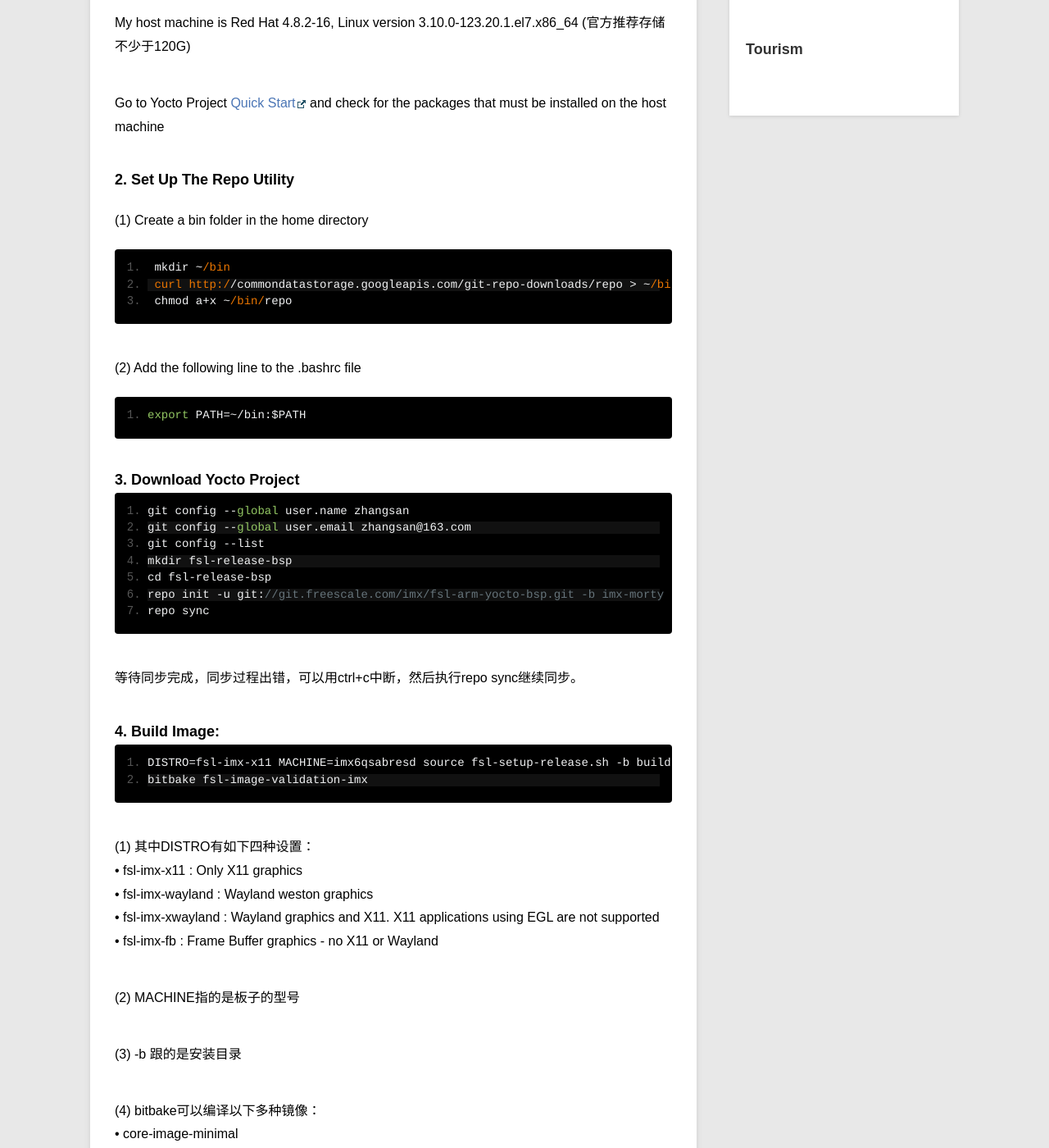
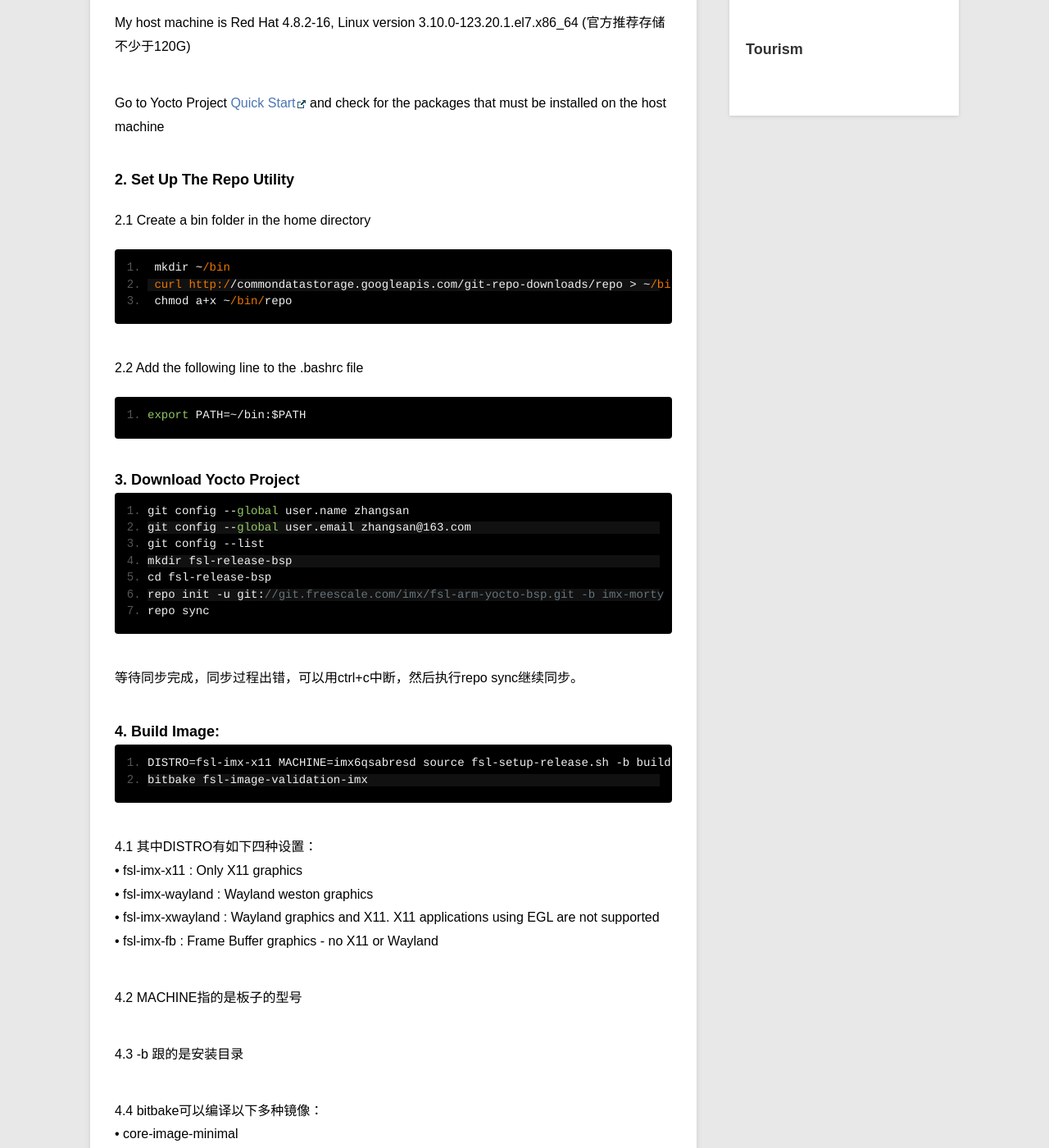
Before and after one commit to yilingxu/yilingxu.github.io, a Jekyll site: the page built from _posts/note/2018-3-28-Yocto Project Setup on i.MX 6Quad SABRE-SD.md, in a window 1280 px wide and 1400 px high, scrolled down 277 px. Shown: the whole window at 82% size. Built offline with Jekyll 4.4.1, drawn with Linux system fonts in a browser that asks for light colours.

Commit message:
Update 2018-3-28-Yocto Project Setup on i.MX 6Quad SABRE-SD.md

````diff
--- a/_posts/note/2018-3-28-Yocto Project Setup on i.MX 6Quad SABRE-SD.md
+++ b/_posts/note/2018-3-28-Yocto Project Setup on i.MX 6Quad SABRE-SD.md
@@ -14,7 +14,7 @@ Go to Yocto Project [Quick Start](https://www.yoctoproject.org/docs/current/ref-
 
 ### 2. Set Up The Repo Utility
 
-(1) Create a bin folder in the home directory
+2.1 Create a bin folder in the home directory
 
 ```
  mkdir ~/bin
@@ -22,7 +22,7 @@ Go to Yocto Project [Quick Start](https://www.yoctoproject.org/docs/current/ref-
  chmod a+x ~/bin/repo
 ```
 
-(2) Add the following line to the .bashrc file
+2.2 Add the following line to the .bashrc file
 
 ```
 export PATH=~/bin:$PATH
@@ -49,18 +49,18 @@ DISTRO=fsl-imx-x11 MACHINE=imx6qsabresd source fsl-setup-release.sh -b build-x11
 bitbake fsl-image-validation-imx
 ```
 
-(1) 其中DISTRO有如下四种设置：\\
+4.1 其中DISTRO有如下四种设置：\\
 	• fsl-imx-x11 : Only X11 graphics\\
 	• fsl-imx-wayland : Wayland weston graphics\\
 	• fsl-imx-xwayland : Wayland graphics and X11. X11 applications using EGL are not supported\\
 	• fsl-imx-fb : Frame Buffer graphics - no X11 or Wayland
 
 
-(2) MACHINE指的是板子的型号
+4.2 MACHINE指的是板子的型号
 
-(3) -b 跟的是安装目录
+4.3 -b 跟的是安装目录
 
-(4) bitbake可以编译以下多种镜像：\\
+4.4 bitbake可以编译以下多种镜像：\\
 	• core-image-minimal \\
 	• core-image-base \\
 	• core-image-sato \\
````
